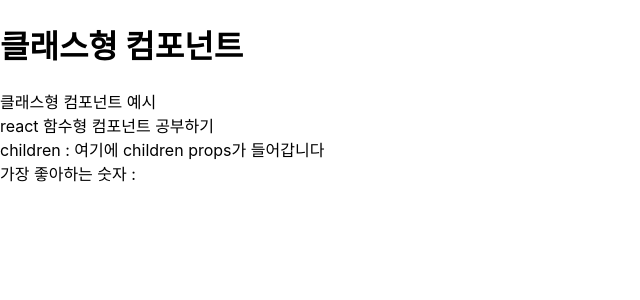
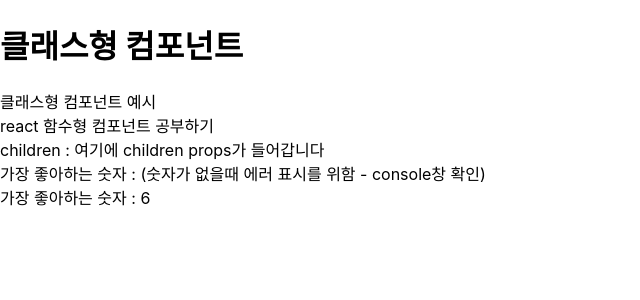
Before and after one commit to sunmerrr/react-study, a React (Create React App) app: page / in a window 1280 px wide. Shown: the top 300 px of the page, without its empty margins (0-640 px from the left). Built offline with nearby package versions, Linux system fonts and the light colour scheme.

Commit message:
props isRequired  에러 예시

```diff
--- a/src/App.js
+++ b/src/App.js
@@ -7,7 +7,7 @@ function App() {
     <>
       <h1>클래스형 컴포넌트</h1>
       <ClassComponent />
-      <FunctionComponent>여기에 children props가 들어갑니다</FunctionComponent>
+      <FunctionComponent favoriteNumber={6}>여기에 children props가 들어갑니다</FunctionComponent>
     </>
   );
 }
--- a/src/FunctionComponent.js
+++ b/src/FunctionComponent.js
@@ -1,12 +1,14 @@
 import React from 'react';
 import PropTypes from 'prop-types'; // react v15.5부터 외부 라이브러리로 이동
 
-export const FunctionComponent = ({ name, favoriteNumber, children }) => {
+export const FunctionComponent = ({ name, unsetNumber, favoriteNumber, children }) => {
   return (
     <div>
       {name} 함수형 컴포넌트 공부하기
       <br />
       children : {children}
+      <br />
+      가장 좋아하는 숫자 : {unsetNumber}(숫자가 없을때 에러 표시를 위함 - console창 확인)
       <br />
       가장 좋아하는 숫자 : {favoriteNumber}
     </div>
```
